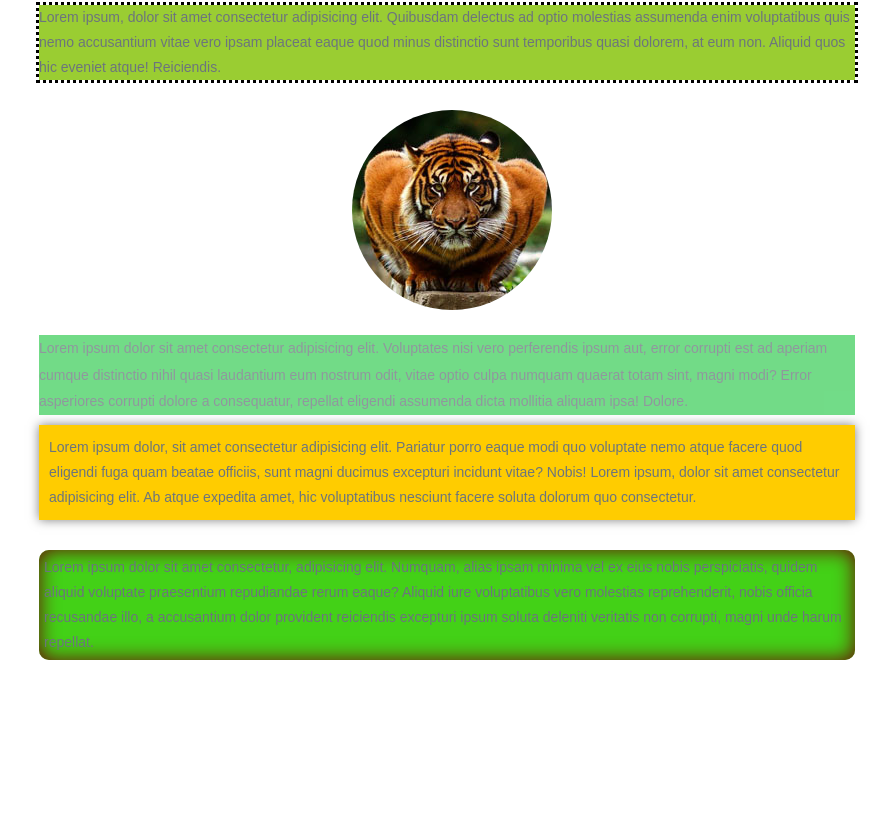
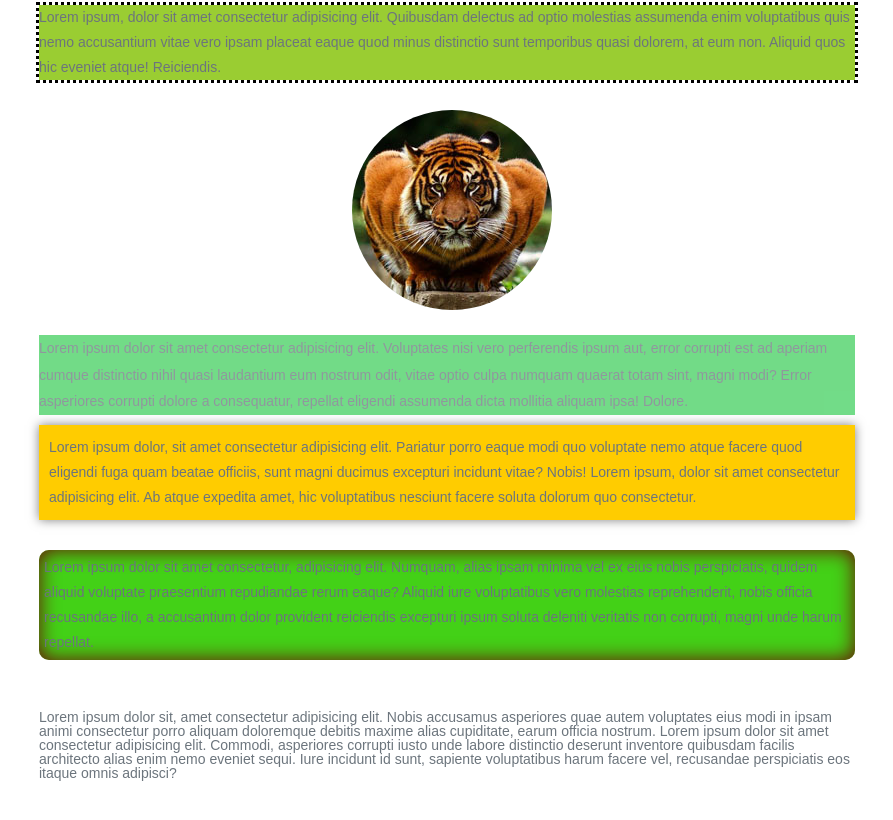
Before and after one commit to pavel-09/lessons, a plain HTML site: page lesson_6/index.html in a window 1280 px wide. Shown: the part 4436-5256 px from the top of the page, without its empty margins (193-1086 px from the left). Drawn offline with Linux system fonts and the light colour scheme.

Commit message:
Add files via upload

```diff
--- a/lesson_6/index.html
+++ b/lesson_6/index.html
@@ -192,6 +192,15 @@
 						dolor provident reiciendis excepturi ipsum soluta deleniti veritatis non corrupti, magni unde
 						harum repellat.
 					</div>
+					<span class="test6">
+						Lorem ipsum dolor sit, amet consectetur adipisicing elit. Nobis accusamus asperiores quae autem
+						voluptates eius modi in ipsam animi consectetur porro aliquam doloremque debitis maxime alias
+						cupiditate, earum officia nostrum.
+						Lorem ipsum dolor sit amet consectetur adipisicing elit. Commodi, asperiores corrupti iusto unde
+						labore distinctio deserunt inventore quibusdam facilis architecto alias enim nemo eveniet sequi.
+						Iure incidunt id sunt, sapiente voluptatibus harum facere vel, recusandae perspiciatis eos
+						itaque omnis adipisci?
+					</span>
 				</div>
 
 			</div>
```
